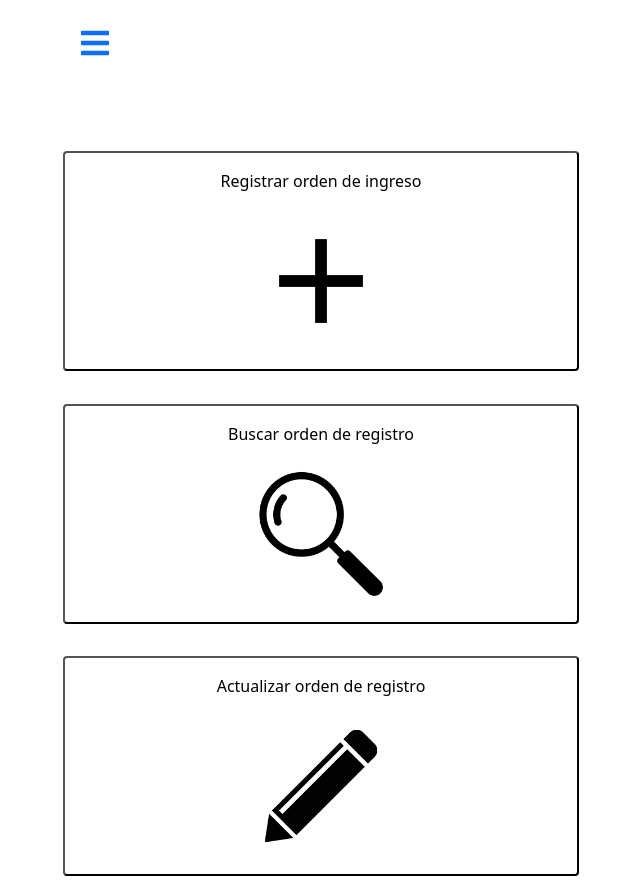
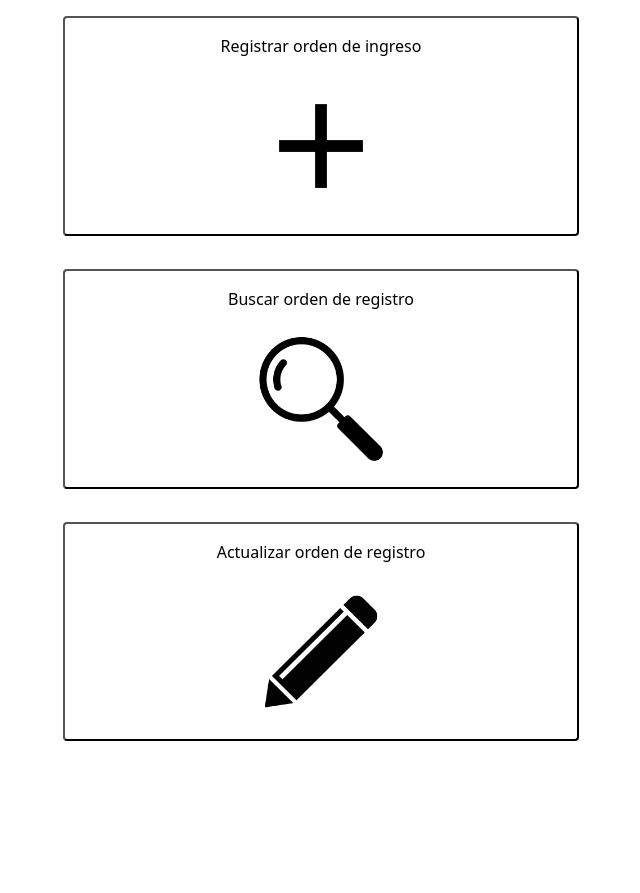
Before and after one commit to Dsotofuya/Trabajo-De-Campo---Rectificadora-De-Motores, a React (Create React App) app in the folder rectimotor-frontend/: page /menu in a window 1280 px wide. Shown: the whole page, without its empty margins (319-959 px from the left). After the commit the page ends 800 px from the top, so only its background shows below. Built offline with nearby package versions, Linux system fonts and the light colour scheme.

Commit message:
Menú hamburguesa-solución error en registerOrder

```diff
--- a/rectimotor-frontend/src/App.css
+++ b/rectimotor-frontend/src/App.css
@@ -1,16 +1,10 @@
-body{
+.app{
   display: flex;
   align-content: center;
   align-items: center;
   justify-content: center;
 }
 
-.App{
-  /* display: flex; */
-  /* align-content: center;
-  justify-content: center;
-  flex-direction: column; */
-}
 
 .contenedor-principal{
   background-color: whitesmoke;
@@ -47,7 +41,7 @@ body{
 }
 
 .menu{
-  margin-top: 10%;
+  margin-top: 0%;
   display: flex;
   flex-direction: column;
   justify-content: center;
--- a/rectimotor-frontend/src/App.js
+++ b/rectimotor-frontend/src/App.js
@@ -12,9 +12,10 @@ import NavBar from './componentes/NavBar';
 
 function App() {
   return (
+    <>
+    <BrowserRouter>
 
-    <BrowserRouter>
-    <NavBar />
+      <div className='app'>
       <Routes>
         <Route path='/login' element={<Login />}/>
         <Route path='/menu' element={<Menu />}/>
@@ -27,7 +28,9 @@ function App() {
         <Route path='/orders/workshopModal' element={<WorkshopModal />} />
         <Route path='/orders/personModal' element={<PersonModal />} />
       </Routes>
+      </div>
     </BrowserRouter>
+    </>
   );
 }
 
--- a/rectimotor-frontend/src/CompShowOrders.js
+++ b/rectimotor-frontend/src/CompShowOrders.js
@@ -1,7 +1,7 @@
 import React, { useState, useEffect } from 'react';
 import { useParams, useNavigate } from 'react-router-dom';
 import { Link } from 'react-router-dom';
-
+import NavBar from './componentes/NavBar';
 
 const CompShowOrders = () => {
     // Getting the data from de database and setting the variable to render
@@ -21,9 +21,10 @@ const CompShowOrders = () => {
 
     // Returning the component
     return (
+       <>
+
         <div className="App ">
-            <Link to='/menu'><button className="btn btn-outline-info"><h1>Rectimotor</h1></button></Link>
-
+        <NavBar />
             <div>
                 <div className='contenedor-principal'>
 
@@ -90,6 +91,7 @@ const CompShowOrders = () => {
                 </div>
             </div>
         </div>
+       </>
     )
 }
 
--- a/rectimotor-frontend/src/RegisterOrder.js
+++ b/rectimotor-frontend/src/RegisterOrder.js
@@ -6,6 +6,7 @@ import { Link } from 'react-router-dom';
 import WorkshopModal from "./componentes/WorkshopModal";
 import PersonModal from "./componentes/PersonModal";
 import Modal from "./componentes/Modal";
+import NavBar from "./componentes/NavBar";
 
 function RegisterOrder() {
   const [activePersonModal, setActivePerson] = useState(false);
@@ -140,12 +141,10 @@ function RegisterOrder() {
   }
 
   return (
-    <div>
+    <>
 
     <div style={styles.window}>
-        <Link to='/menu'><button className="btn btn-outline-info"><h1 >Rectimotor</h1></button></Link>
-
-
+      <NavBar />
     <h2 className="text-center">   Registro de orden de Ingreso  </h2>
     <div className="container-xl w-100 p-3" >
 
@@ -162,6 +161,7 @@ function RegisterOrder() {
 
         </select>
       </div>
+
       <div className="col-md-2">
         <button className="btn btn-success" onClick={toggleWorkshopModal}>agregar</button>
       </div>
@@ -343,7 +343,7 @@ function RegisterOrder() {
   </div>
 </div>
 <div style={styles.background} />
-    </div>
+    </>
   );
 };
 
```
Lines whose indentation alone changed are shown as unchanged.
